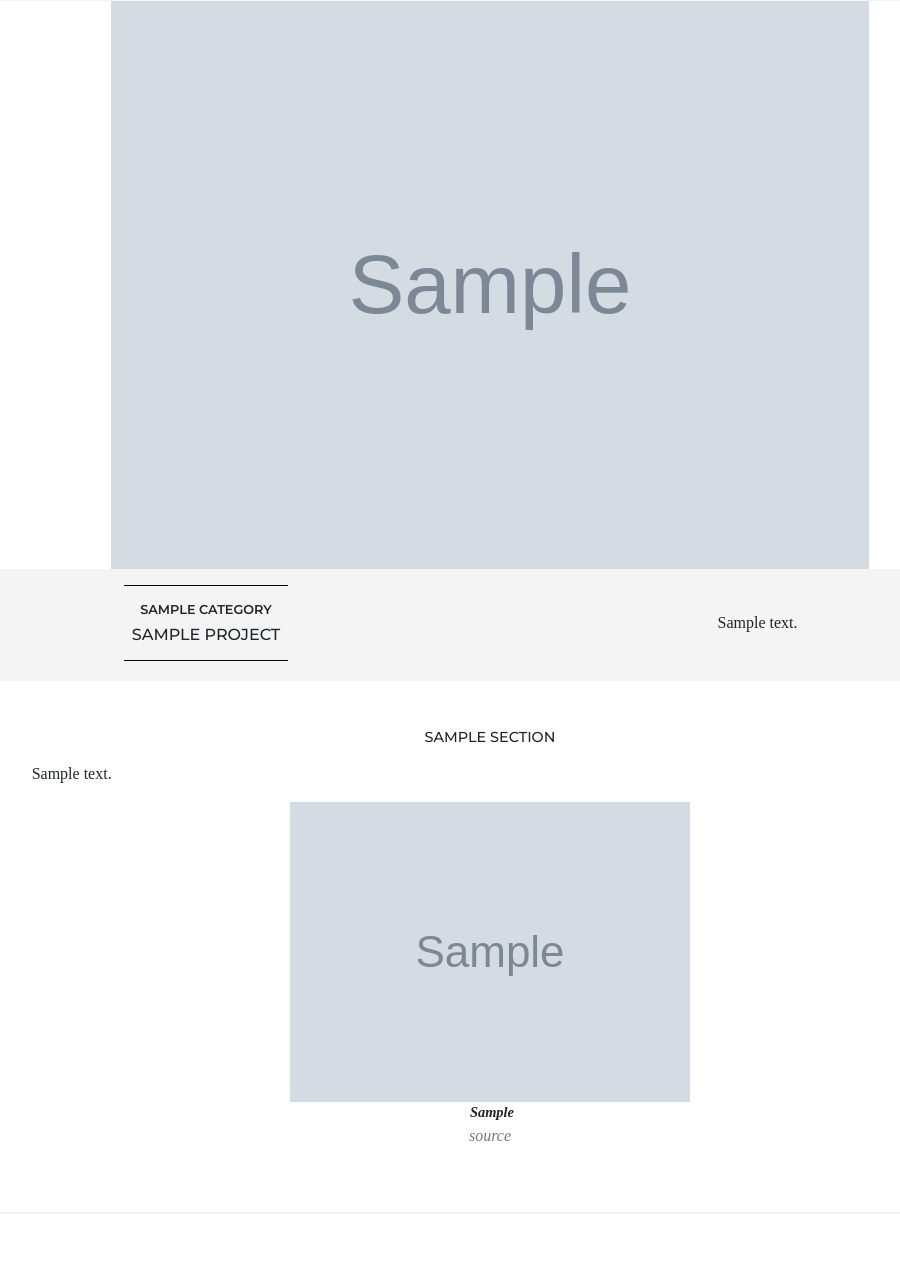
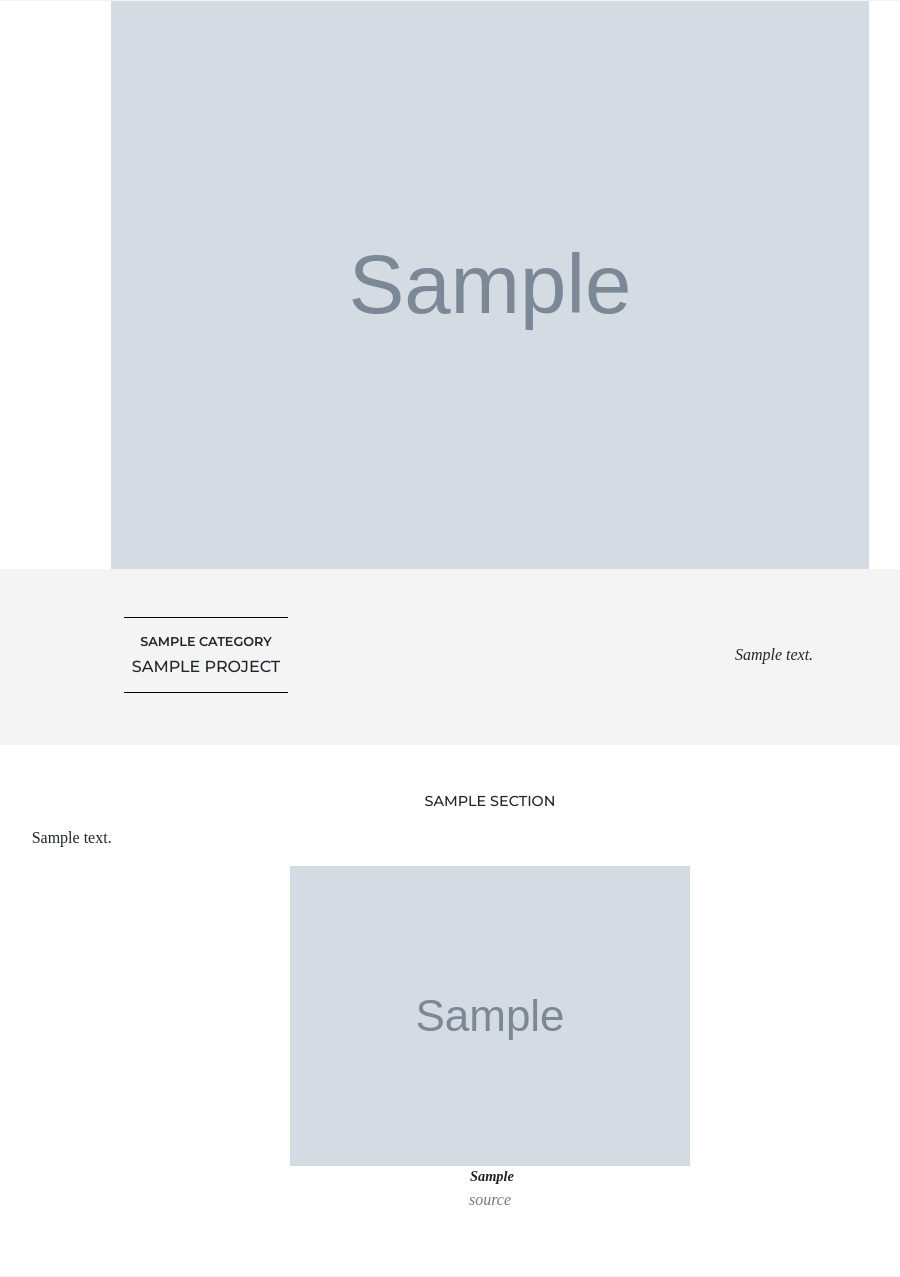
Before and after one commit to coderbeez/interior-architect, a Django app: page /portfolio/1/ in a window 1280 px wide. Shown: the part 158-1435 px from the top of the page, without its empty margins (150-1050 px from the left). Before the commit the page ends 1299 px from the top, so only its background shows below. Run offline with Django 3.2, Linux system fonts and the light colour scheme; tables that the repository leaves empty hold one stand-in row (values such as "Sample post"); grey boxes marked "Sample" are stand-in pictures; some libraries are stand-ins or nearby versions; some web fonts are replaced.

Commit message:
Tweak margins main h & content. Add br 2 section image.

```diff
--- a/iaproject/portfolio/templates/portfolio/project.html
+++ b/iaproject/portfolio/templates/portfolio/project.html
@@ -12,7 +12,7 @@
     </div>
 
     <div class="col-12 col-md-6 order-1 order-md-2 d-flex justify-content-center bg-color--stone">
-        <div class="align-self-center m-3 text-center">
+        <div class="align-self-center m-3 m-md-4 m-lg-5 text-center">
             <div class="header-border">
                 <h1 class="header-category">{{ project.category.title }}</h1>
                 <h2 class="header-title">{{ project.title }}</h2>
@@ -20,9 +20,9 @@
         </div>
     </div>
 
-    <div class="col-12 col-md-6 order-2 order-md-3 text-center bg-color--stone pr-lg-5 d-flex justify-content-center">
-        <div class="align-self-center">
-            <p>{{ project.content|linebreaks }}</p>
+    <div class="col-12 col-md-6 order-2 order-md-3 text-center bg-color--stone d-flex justify-content-center">
+        <div class="align-self-center m-3 m-md-4 m-lg-5 text-center">
+            <p class="italics m-0">{{ project.content }}</p>
         </div>
     </div>
 </header>
@@ -38,6 +38,7 @@
             <figure class="row">
                 <div class="col-12 col-lg-10 offset-lg-1 text-center">
                     <img src="{{ section.image.url }}" class="img-fluid" alt="Placeholder image">
+                    <br>
                     <figcaption class="pl-md-1">
                         {{ section.caption }}
                     </figcaption>
--- a/iaproject/static/css/main.css
+++ b/iaproject/static/css/main.css
@@ -91,6 +91,10 @@ td, th {
 
 .uppercase {
     text-transform: uppercase;
+}
+
+.italics {
+    font-style: italic;
 }
 
 mute, .mute {
```
Also changed, not shown: iaproject/blog/templates/blog/blog.html (+8 -7 lines).
